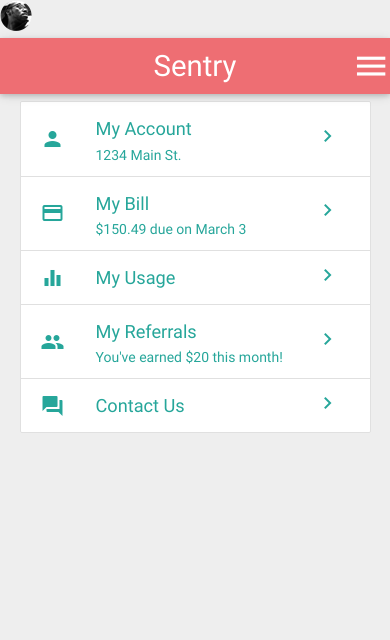
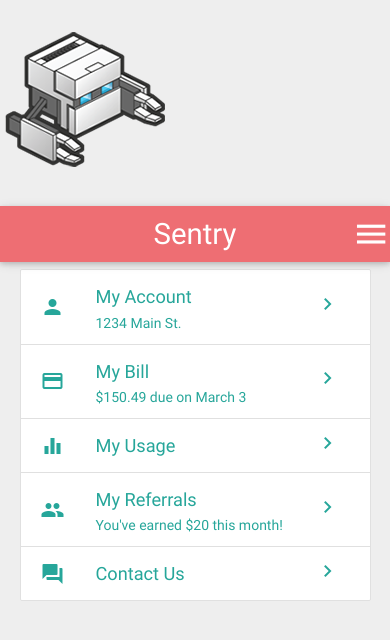
Before and after one commit to Test00DezWebSite/Angular-Mobile, a plain HTML site: page index.html in a window 390 px wide. Drawn offline with nearby package versions, Linux system fonts and the light colour scheme; some packages are replaced by stand-ins of ours.

Commit message:
Update index.html

```diff
--- a/index.html
+++ b/index.html
@@ -14,7 +14,7 @@
   <link rel="stylesheet" type="text/css" href="css/materialize.css" />
   <link rel="stylesheet" type="text/css" href="css/app.css" />
   <title>Test</title>
-  <a href=""><img src="/img/favicon.png" alt=""></a>
+  <a href=""><img src="/img/logo.png" alt=""></a>
 </head>
 
 <body class="grey lighten-3">
```
